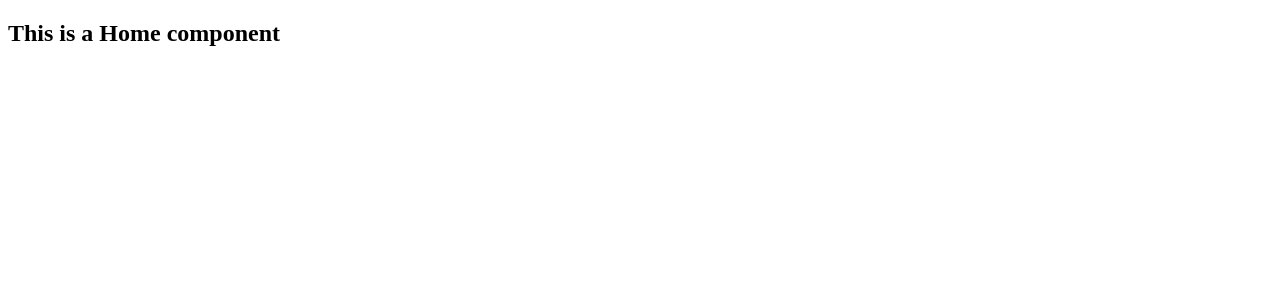
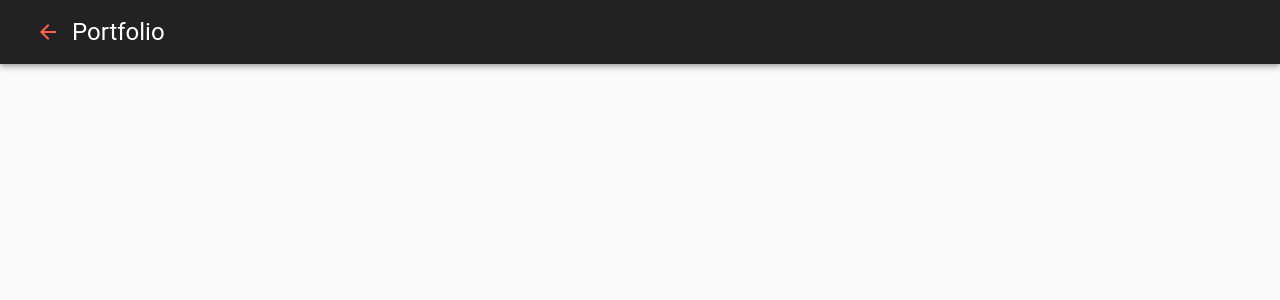
Before and after one commit to JoaquimXG/Bookmark, a React (Create React App) app: page / in a window 1280 px wide. Shown: the top 300 px of the page. Built offline with nearby package versions, Linux system fonts and the light colour scheme.

Commit message:
created sidebar with some text and icons, need to implement exiting sidebar when clicking on the rest of the screen

```diff
--- a/src/App.js
+++ b/src/App.js
@@ -1,10 +1,13 @@
 import React from "react";
 import { Home } from "./components";
+import {CssBaseline} from "@material-ui/core";
 
 function App() {
     return (
         <>
-            <Home />
+            <CssBaseline>
+                <Home />
+            </CssBaseline>
         </>
     );
 }
--- a/src/components/NavBar.js
+++ b/src/components/NavBar.js
@@ -1,15 +1,20 @@
-import React from "react";
+import React, { useState } from "react";
+import { makeStyles } from "@material-ui/core/styles";
+import Drawer from '@material-ui/core/Drawer'
+import logo from "../static/images/Logo.svg";
 import {
     AppBar,
     Toolbar,
     ListItem,
     IconButton,
     ListItemText,
+    ListitemIcon,
     Avatar,
     Divider,
     List,
     Typography,
-    Box
+    Box,
+    ListItemIcon
 } from "@material-ui/core";
 import {
     ArrowBack,
@@ -19,14 +24,90 @@ import {
     ContactMail
 } from "@material-ui/icons";
 
+// CSS Styles
+const useStyles = makeStyles(theme => ({
+    menuSliderContainer: {
+        width: 250,
+        height: "30rem",
+        background: "#1511"
+    },
+
+    avatar: {
+        display: "block",
+        margin: "0.5rem auto",
+        width: theme.spacing(13),
+        height: theme.spacing(13)
+    },
+
+    listItem: {
+        color: "tan"
+    }
+}));
+
+const menuItems = [
+    {
+        listIcon: <Home />,
+        listText: "Home"
+    },
+    {
+        listIcon: <AssignmentInd />,
+        listText: "Resume"
+    },
+    {
+        listIcon: <Apps />,
+        listText: "Portfolio"
+    },
+    {
+        listIcon: <ContactMail />,
+        listText: "Contacts"
+    }
+];
+
 export const NavBar = () => {
-    return (
-        <Box component="nav">
-            <AppBar>
-                <Toolbar>
-                    <ArrowBack />
-                </Toolbar>
-            </AppBar>
+    const classes = useStyles();
+
+    const [drawerOpen, setDrawerOpen] = useState(false);
+
+    const toggleSlider = () => {
+        setDrawerOpen(!drawerOpen);
+        console.log(drawerOpen)
+    };
+
+    const sideList = () => (
+        <Box className={classes.menuSliderContainer} component="div">
+            <Avatar
+                className={classes.avatar}
+                variant="square"
+                src={logo}
+                alt="logo"
+            />
+            <Divider />
+            <List>
+                {menuItems.map((listItem, key) => (
+                    <ListItem className={classes.listItem} button key={key}>
+                        <ListItemIcon>{listItem.listIcon}</ListItemIcon>
+                        <ListItemText primary={listItem.listText} />
+                    </ListItem>
+                ))}
+            </List>
         </Box>
     );
+
+    return (
+        <>
+            <Box component="nav">
+                <AppBar position="static" style={{ background: "#222" }}>
+                    <Toolbar>
+                        <IconButton onClick={toggleSlider}>
+                            <ArrowBack style={{ color: "tomato" }} />
+                        </IconButton>
+                        <Typography variant="h5">Portfolio</Typography>
+                        <Drawer open={drawerOpen}>
+                            {sideList()}
+                        </Drawer>
+                    </Toolbar>
+                </AppBar>
+            </Box>
+        </>
+    );
 };
--- a/src/components/index.js
+++ b/src/components/index.js
@@ -1,9 +1,10 @@
 import React from "react";
+import {NavBar} from "./NavBar";
 
 export const Home = () => {
     return (
         <div>
-            <h2>This is a Home component</h2>
+            <NavBar />
         </div>
     );
 };
```
Also changed, not shown: src/static/images/Logo.svg (added).
